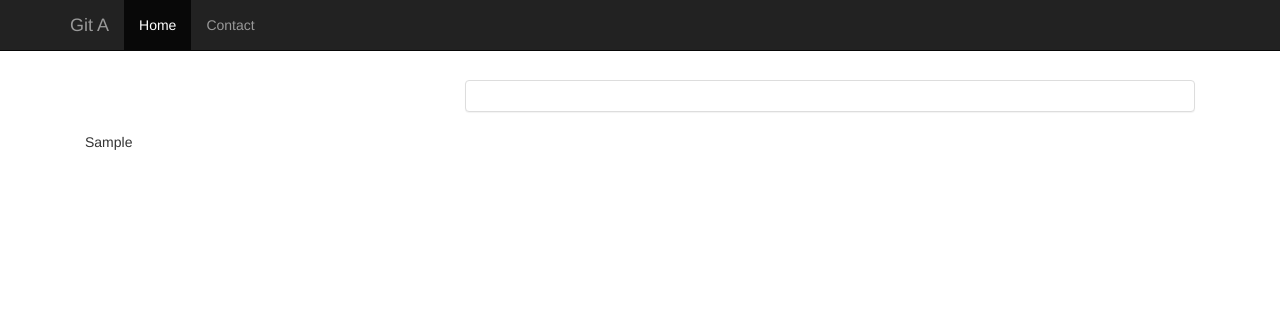
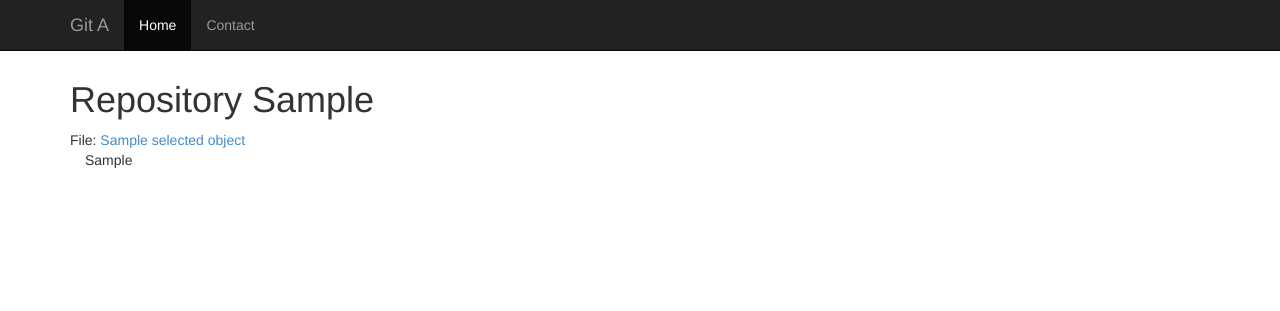
Before and after one commit to ecairo/djangit, a Django app: template apps/git_a/templates/git_a/object_details.html in a window 1280 px wide. Shown: the top 311 px of the page. Run offline with Django 3.2, Linux system fonts and the light colour scheme; the template is opened without the code that fills it: most values are stand-ins (such as "Sample title", 1, 10 or a date in 2020); some libraries are stand-ins or nearby versions.

Commit message:
Adding object details info

```diff
--- a/apps/git_a/templates/git_a/object_details.html
+++ b/apps/git_a/templates/git_a/object_details.html
@@ -3,31 +3,23 @@
 {% load repositories staticfiles i18n %}
 
 {% block title %}
-    {# {{ repo.working_dir|repo_name }} : {{ commit|hex_sha_short }} #}
+    {{ repo.working_dir|repo_name }} : {{ selected_object.name }}
 {% endblock %}
 
 {% block page_title %}
-    {# {% trans "Commit" %} : {{ commit|hex_sha_short }} #}
+    {% trans "Repository" %} {{ repo.working_dir|repo_name }}
 {% endblock %}
 
  {% block extra_css %}
- <link rel="stylesheet" href="{% static 'css/pygments.css' %}" type="text/css" />
+    <link rel="stylesheet" href="{% static 'css/pygments.css' %}" type="text/css" />
  {% endblock extra_css %}
 
+{% block content %}
+    <section>
+        {% trans "File" %}: <a href="#">{{ selected_object.name }}</a>
+    </section>
 
-{% block content %}
     <div class="row-fuild">
-        <div class="col-sm-4">
-            {# <p>{% trans "Author" %}: {{ commit.author.name }}</p> #}
-            {# <p>{% trans "Date" %}: {{ commit.committed_date|seconds_to_date|timesince }} ({{ commit.committed_date|seconds_to_date|date }})</p> #}
-        </div>
-        <div class="col-sm-8">
-            <div class="panel panel-default">
-              <div class="panel-body">
-                {# <p>{{ commit.message }}</p> #}
-              </div>
-            </div>
-        </div>
         <div class="col-sm-12">
             {{ object_data|safe }}
         </div>
--- a/apps/git_a/views.py
+++ b/apps/git_a/views.py
@@ -42,4 +42,6 @@
     lexer = guess_lexer_for_filename(selected_object.name, raw_data)
     object_data = highlight(raw_data, lexer, HtmlFormatter())
     return render_to_response('git_a/object_details.html',
-                              {'object_data': object_data, 'repo': repo, })
+                              {'object_data': object_data,
+                               'selected_object': selected_object,
+                               'repo': repo, })
```
